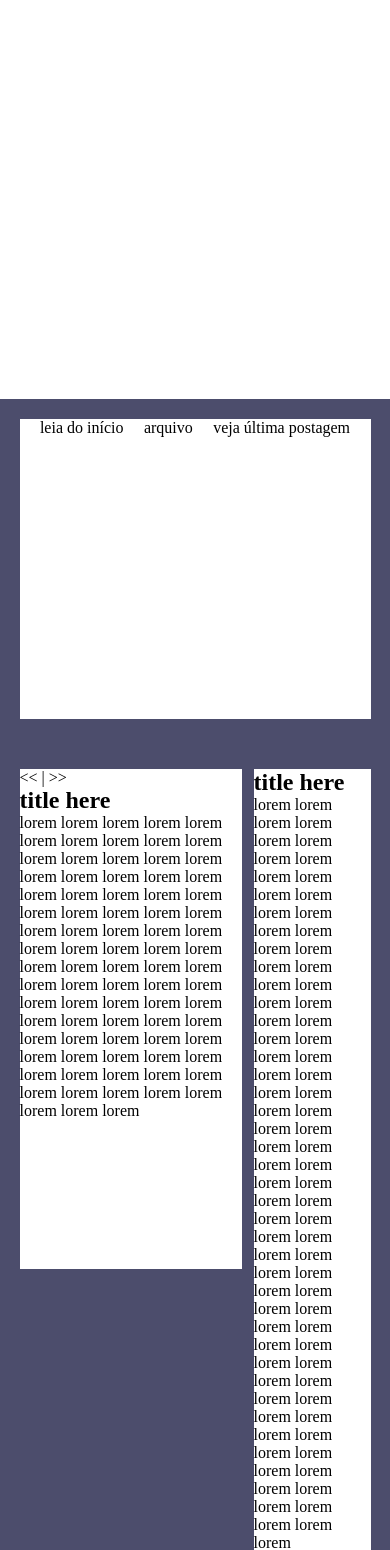
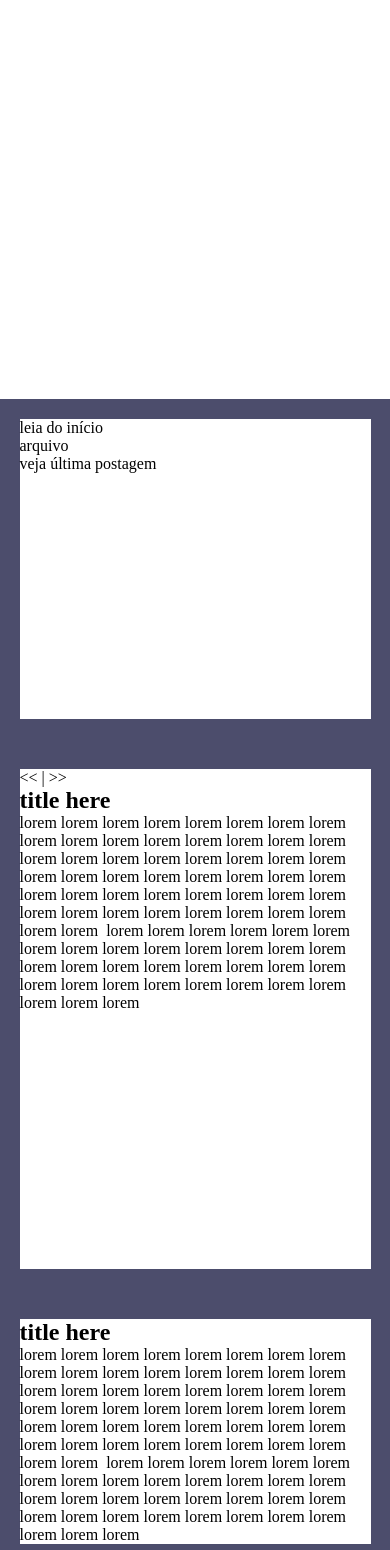
Before and after one commit to maora96/ophis-quest-website, a PHP site: page / in a window 390 px wide. Shown: the part 101-1651 px from the top of the page. Run offline with PHP 8.4, Linux system fonts and the light colour scheme.

Commit message:
responsive code
basic responsive code added. to be added: menus and responsive images only.

```diff
--- a/chooserace.html
+++ b/chooserace.html
@@ -9,7 +9,7 @@
     <link rel="stylesheet" href="style.css">
 
     <!-- website name -->
-    <title>receive a follower</title>
+    <title>choose race</title>
 </head>
 <body>
 <header>
--- a/style.css
+++ b/style.css
@@ -141,3 +141,35 @@ footer {
     background-color:#E5A75E;
     height:100px;
 }
+
+/* MEDIA QUERIES */
+
+@media only screen and (max-width: 576px) {
+    .archive-menu ul {
+        flex-direction: column;
+}
+
+    .content {
+        grid-template-columns: 1fr;
+    }
+
+    .post-area {
+        margin-bottom: 50px;
+    }
+
+    .content .post-area .post {
+        width: 100%;
+    }
+
+    .content .post-area .interaction-box {
+        width: 100%;
+    }
+
+    .content .post-area .post-research {
+        grid-template-columns: 1fr;
+    }
+
+    .content-single .single-post .archive-nav ul {
+        flex-direction: column;
+    }
+}
```
